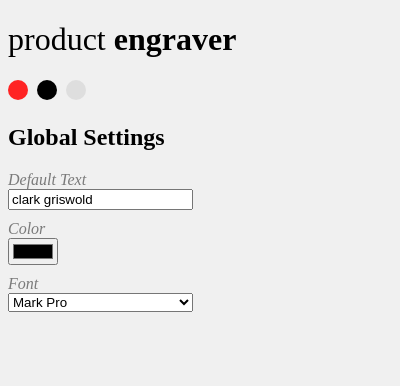
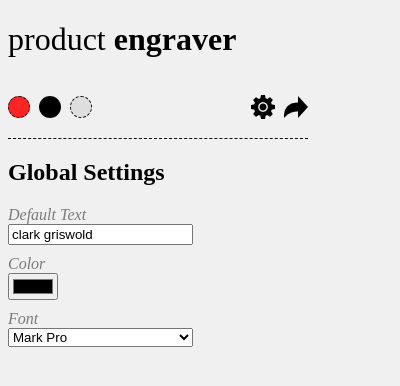
Before and after one commit to trevoruptain/made-in-coding-challenge, a browser extension: page popup.html in a window 400 px wide. Drawn offline with Linux system fonts and the light colour scheme.

Commit message:
Add settings and export menu with fancy styling

```diff
--- a/popup.css
+++ b/popup.css
@@ -1,6 +1,24 @@
 body {
     width: 300px;
     background-color: #f0f0f0;
+}
+
+nav {
+    border-bottom: dashed 1px #0f0f0f;
+    display: flex;
+    justify-content: space-between;
+    align-items: center;
+}
+
+nav img {
+    margin-left: 5px;
+    transition: all 1s ease-in-out;
+}
+
+nav img:hover {
+    cursor: pointer;
+    transform: rotate(360deg);
+    transition: all 1s ease-in-out;
 }
 
 h1 {
@@ -17,14 +35,16 @@ li {
     width: 20px;
     height: 20px;
     border-radius: 100%;
+    border: dashed 1px #0f0f0f;
     display: inline-block;
     margin-right: 5px;
+    transition: all 1s ease-in-out;
 }
 
 li:hover {
     cursor: pointer;
-    height: 19px;
-    width: 19px;
+    transform: rotate(360deg);
+    transition: all 1s ease-in-out;
 }
 
 .red {
--- a/popup.html
+++ b/popup.html
@@ -17,6 +17,10 @@
                 <li data-variation="2" class="black"></li>
                 <li data-variation="3" class="grey"></li>
             </ul>
+            <div>
+                <img src="./images/settings.png" data-variation="settings" alt="Settings" />
+                <img src="./images/export.png" data-variation="export" alt="Export JavaScript" />
+            </div>
         </nav>
         <main>
             <h2>Global Settings</h2>
```
Also changed, not shown: images/export.png (added), images/settings.png (added), 2 other files.
